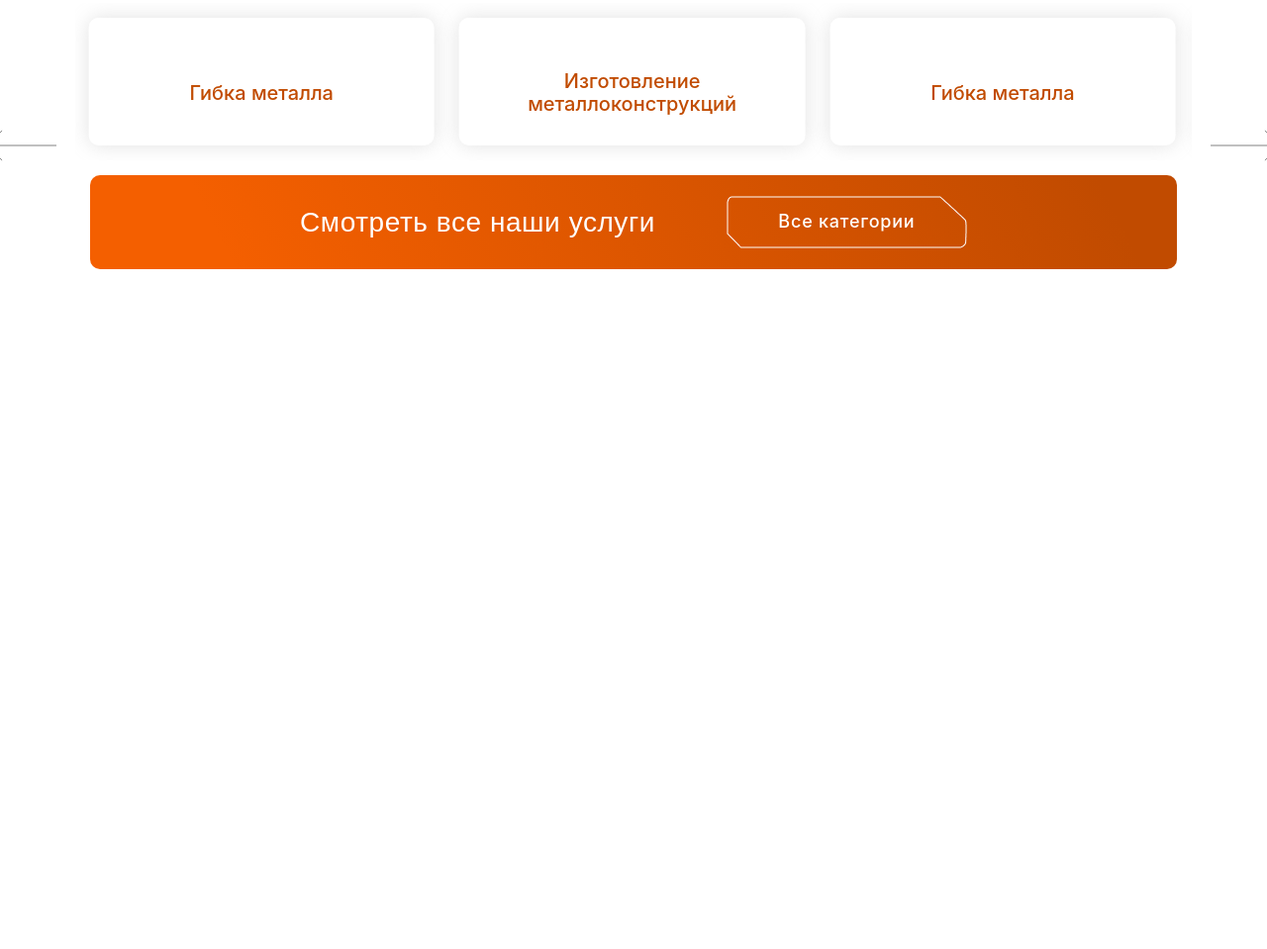
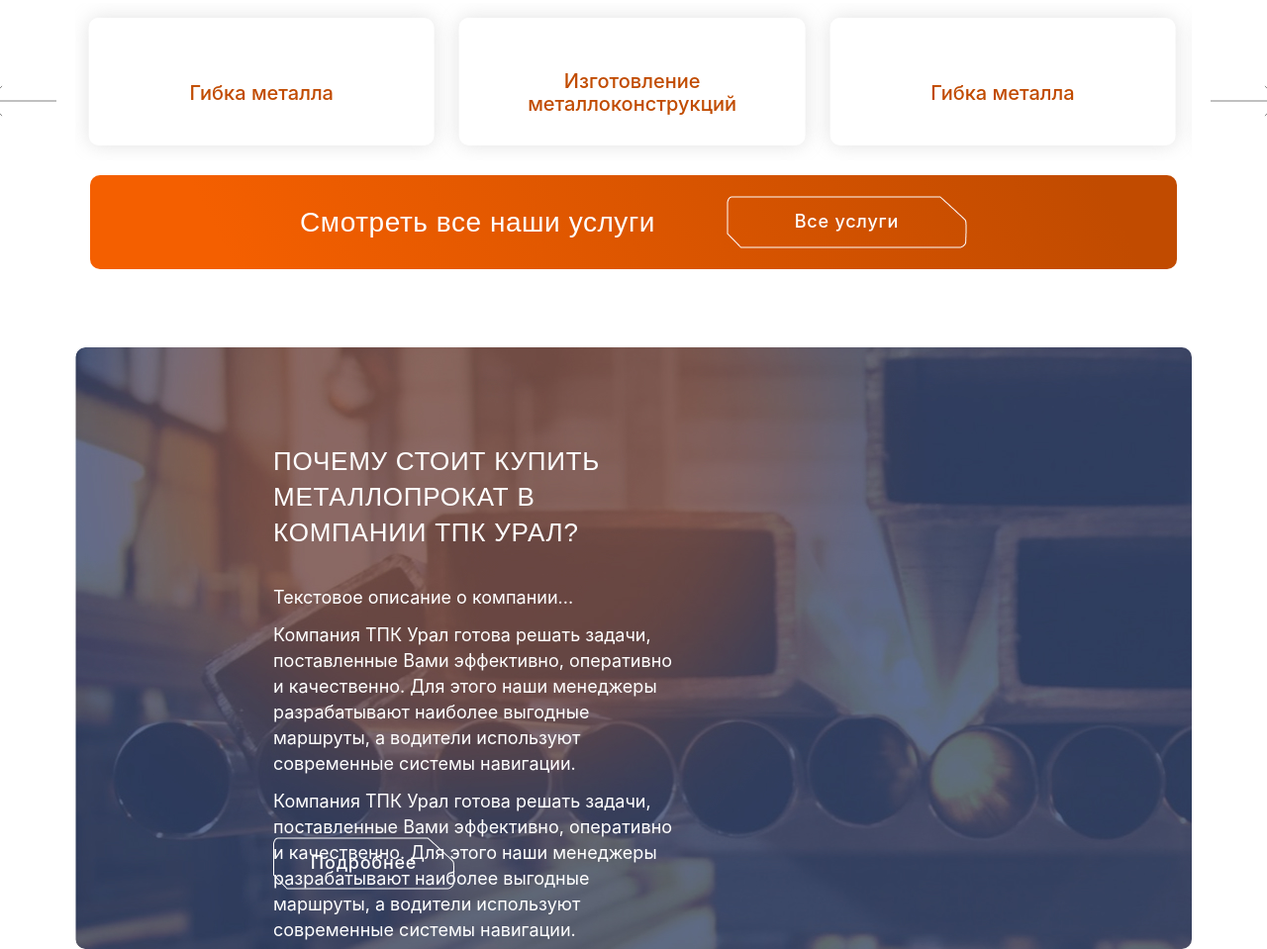
Before and after one commit to maxvgr/tpcural.ru, a website built with webpack: page src/page-home.html in a window 1280 px wide. Shown: the part 1100-2059 px from the top of the page at 99% size. Before the commit the page ends 1403 px from the top, so only its background shows below. Built offline with nearby package versions, Linux system fonts and the light colour scheme; a web font is replaced by a local one; what vanilla-lazyload would draw is missing.

Commit message:
feat: добавлена секция why-we

```diff
--- a/src/page-home.html
+++ b/src/page-home.html
@@ -285,7 +285,7 @@
 
           <div class="services__all">
             <span>Смотреть все наши услуги</span>
-            <a href="#" class="button button-secondary button-secondary--orange">Все категории</a>
+            <a href="#" class="button button-secondary button-secondary--orange">Все услуги</a>
           </div>
           <!-- /.services__all -->
 
@@ -295,6 +295,32 @@
         <!-- /.container -->
       </section>
       <!-- /.section services -->
+
+      <section class="section why-we">
+        <div class="container">
+          <div class="why-we__wrapper">
+            <div class="why-we__left">
+              <div class="why-we__title">
+                Почему стоит купить металлопрокат
+                в компании ТПК Урал?
+              </div>
+              <!-- /.why-we__title -->
+              <div class="why-we__text">
+                <p>Текстовое описание о компании...</p>
+                <p>Компания ТПК Урал готова решать задачи, поставленные Вами эффективно, оперативно и качественно. Для этого наши менеджеры разрабатывают наиболее выгодные маршруты, а водители используют современные системы навигации.</p>
+                <p>Компания ТПК Урал готова решать задачи, поставленные Вами эффективно, оперативно и качественно. Для этого наши менеджеры разрабатывают наиболее выгодные маршруты, а водители используют современные системы навигации.</p>
+              </div>
+              <!-- /.why-we__text -->
+              <a href="#" class="button button-secondary button-secondary--gray">Подробнее</a>
+            </div>
+            <!-- /.why-we__left -->
+
+          </div>
+          <!-- /.why-we__wrapper -->
+        </div>
+        <!-- /.container -->
+      </section>
+      <!-- /.section why-we -->
     </div>
     <!-- /.page__body -->
   </main>
--- a/src/scss/layout/components/button/_secondary.scss
+++ b/src/scss/layout/components/button/_secondary.scss
@@ -4,7 +4,7 @@
   justify-content: center;
   width: 190px;
   height: 53px;
-  background-image: url('../assets/images/global/btn-secondary.png');
+  background-image: url("../assets/images/global/btn-secondary.png");
   background-repeat: no-repeat;
   color: #434343;
   font-weight: 500;
@@ -13,20 +13,33 @@
   transition: $transition-time ease;
 
   &:hover {
-      background-image: url('../assets/images/global/btn-secondary-active.png');
-      color: $color-text__orange;
+    background-image: url("../assets/images/global/btn-secondary-active.png");
+    color: $color-text__orange;
   }
 
   &--orange {
     width: 243px;
     height: 53px;
-    background-image: url('../assets/images/global/btn-secondary--orange.png');
+    background-image: url("../assets/images/global/btn-secondary--orange.png");
     color: $color-text__white;
 
     &:hover {
-      background-image: url('../assets/images/global/btn-secondary--orange.png');
+      background-image: url("../assets/images/global/btn-secondary--orange.png");
       color: $color-text__white;
-      opacity: .6;
+      opacity: 0.6;
+    }
   }
+
+  &--gray {
+    width: 183px;
+    height: 53px;
+    background-image: url("../assets/images/global/btn-secondary--gray.png");
+    color: $color-text__white;
+
+    &:hover {
+      background-image: url("../assets/images/global/btn-secondary--gray.png");
+      color: $color-text__white;
+      opacity: 0.6;
+    }
   }
 }
--- a/src/scss/layout/partials/section/_main.scss
+++ b/src/scss/layout/partials/section/_main.scss
@@ -1,3 +1,4 @@
 @import "slider";
 @import "catalog";
 @import "services";
+@import "why-we";
--- a/src/scss/layout/partials/section/_services.scss
+++ b/src/scss/layout/partials/section/_services.scss
@@ -62,12 +62,18 @@
       font-family: $font-title;
       letter-spacing: 0.56px;
     }
+
+    .button {
+      // width: 185px;
+    }
   }
 
   .swiper-button-prev,
   .swiper-button-next {
+    top: calc(50% - 45px);
     width: 71px;
     height: 32px;
+
     // margin-top: calc(0px - (var(--swiper-navigation-size) / 2));
     // z-index: 10;
     // cursor: pointer;
--- /dev/null
+++ b/src/scss/layout/partials/section/_why-we.scss
@@ -0,0 +1,40 @@
+.why-we {
+  &__wrapper {
+    display: grid;
+    grid-template-columns: 1.1fr .9fr;
+    gap: 64px;
+    max-height: 608px;
+    margin-top: 48px;
+    padding: 97px 124px 95px 200px;
+    border-radius: 10px;
+    background:  url("../assets/images/sections/why-we/bg.jpg"), linear-gradient(0deg, #364771 0%, #364771 100%), linear-gradient(223deg, #ffffff 51.16%, #FFE9DB 98.66%);
+    background-position: top left, top left;
+    background-repeat: no-repeat, no-repeat;
+  }
+
+  &__left {
+    display: flex;
+    flex-direction: column;
+    gap: 35px;
+  }
+
+  &__title {
+    color: $color-text__white;
+    font-size: 26px;
+    font-family: $font-title;
+    line-height: 36px; /* 138.462% */
+    letter-spacing: 0.78px;
+    text-transform: uppercase;
+  }
+
+  &__text {
+    max-height: 220px;
+    color: $color-text__white;
+    font-size: 18px;
+    line-height: 26px; /* 144.444% */
+
+    p:not(:last-child) {
+      padding-bottom: 12px;
+    }
+  }
+}
```
Also changed, not shown: src/assets/images/global/btn-secondary--gray.png (added), src/assets/images/sections/why-we/bg.jpg (added).
